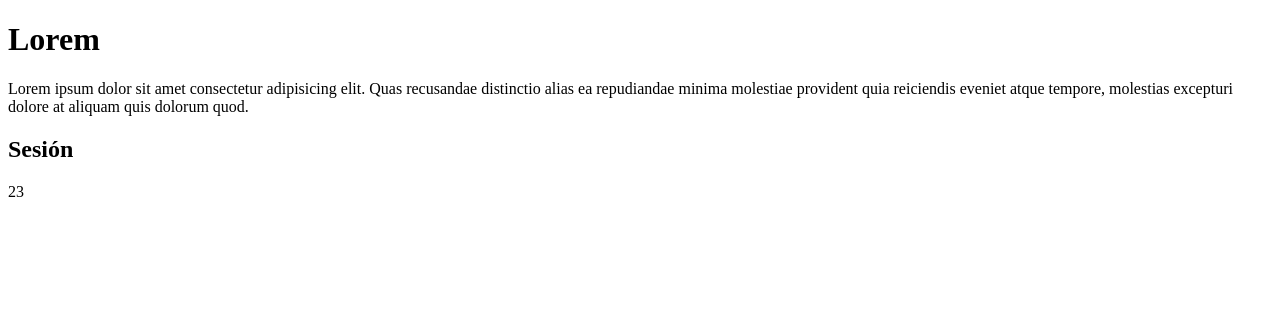
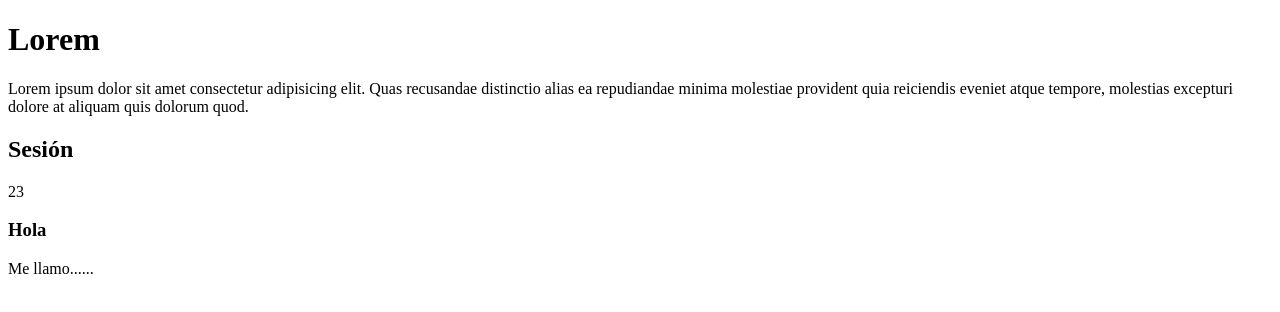
Before and after one commit to luivelandia09/session23, a plain HTML site: page index.html in a window 1280 px wide. Drawn offline with Linux system fonts and the light colour scheme.

Commit message:
cambios minimos

```diff
--- a/index.html
+++ b/index.html
@@ -10,5 +10,7 @@
     <p>Lorem ipsum dolor sit amet consectetur adipisicing elit. Quas recusandae distinctio alias ea repudiandae minima molestiae provident quia reiciendis eveniet atque tempore, molestias excepturi dolore at aliquam quis dolorum quod.</p>
 <h2>Sesión</h2>
 <p>23</p>
+<h3>Hola</h3>
+<p>Me llamo......</p>
 </body>
 </html>
```
